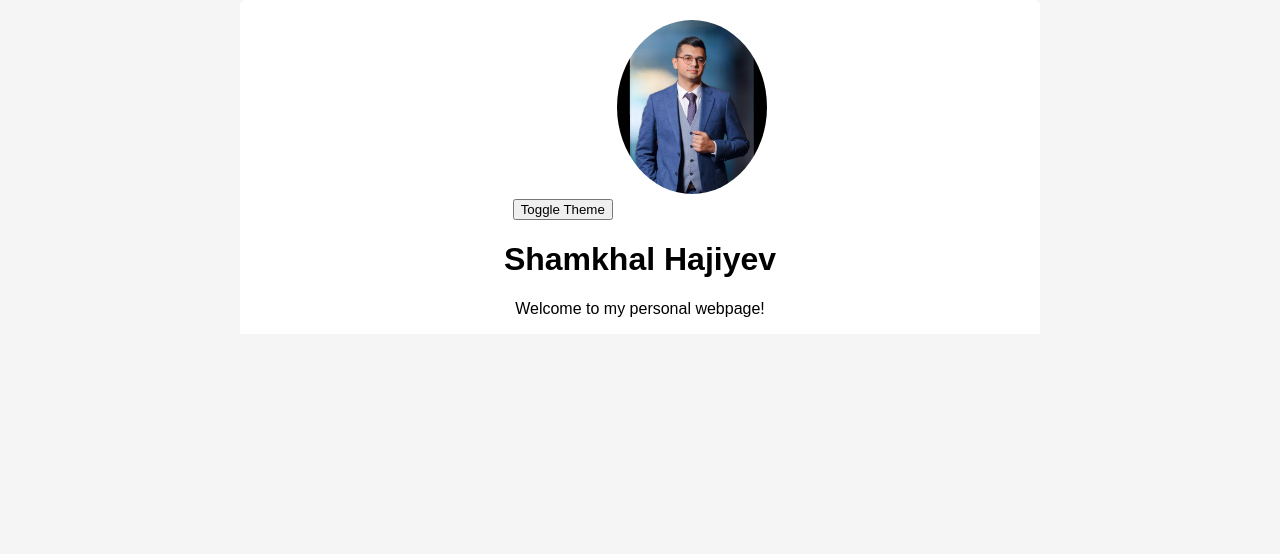
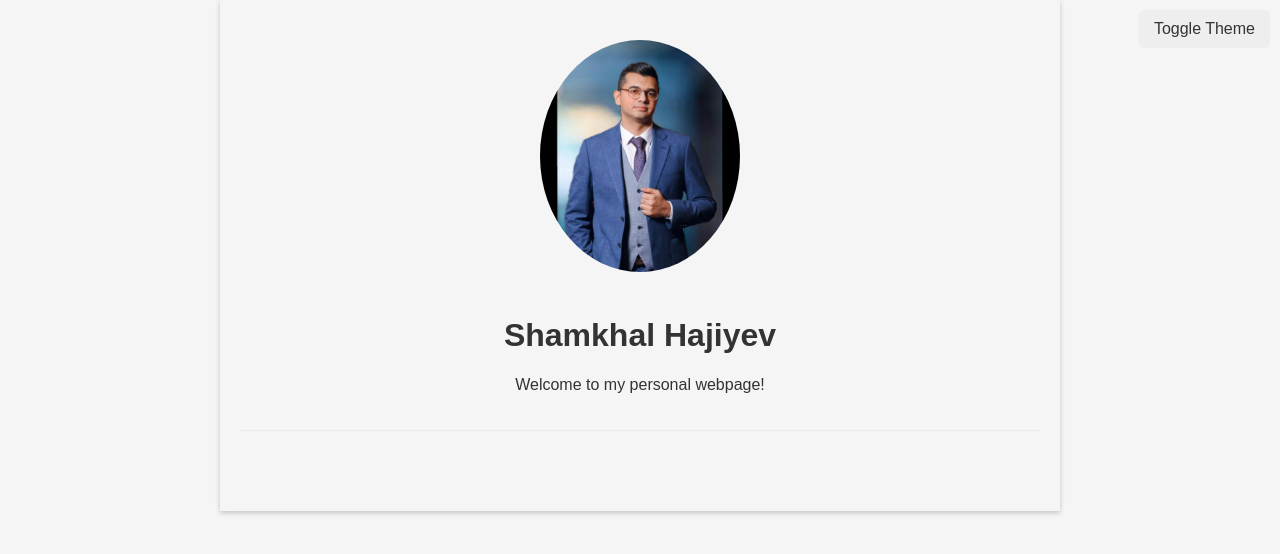
Before and after one commit to ShamkhalHajiyev/shamkhalhajiyev.github.io, a Jekyll site: the page built from README.md, in a window 1280 px wide. Shown: the top 554 px of the page. Built offline with Jekyll 4.4.1, drawn with Linux system fonts in a browser that asks for light colours; nearby versions of some CDN libraries; our own code applies the rules of GitHub Pages for plain Markdown files.

Commit message:
Update style.css

```diff
--- a/assets/css/style.css
+++ b/assets/css/style.css
@@ -1,66 +1,77 @@
-body, html {
+body {
     margin: 0;
     padding: 0;
     font-family: Arial, sans-serif;
-    background-color: #f5f5f5;
+    background-color: #f5f5f5; /* Light theme background */
+    color: #333; /* Light theme text */
+    transition: background-color 0.3s, color 0.3s; /* Smooth transition for theme change */
 }
 
 .container {
-    width: 100%;
     max-width: 800px;
     margin: auto;
-    text-align: center;
-    background-color: white;
-    border-radius: 5px;
-    overflow: hidden; /* This ensures that the border-radius applies to the children as well */
+    padding: 20px;
+    box-shadow: 0 2px 5px rgba(0,0,0,0.2);
 }
 
-.navigation {
-    background: #333;
-    color: white;
-}
-
-.navigation ul {
-    padding: 0;
-    list-style: none;
-    display: flex;
-    justify-content: center;
-}
-
-.navigation ul li {
-    padding: 10px 20px;
-}
-
-.navigation ul li a {
-    color: white;
-    text-decoration: none;
-    display: block;
+header {
+    text-align: center;
+    padding-bottom: 20px;
 }
 
 .profile-picture {
-    max-width: 150px; /* Adjust this to make your image smaller or larger */
+    width: 200px; /* Adjust as needed */
     height: auto;
     border-radius: 50%;
     margin: 20px auto;
 }
 
-footer {
-    background-color: #f5f5f5;
-    padding: 20px;
+.bio, .social-links {
+    text-align: center;
 }
 
 .social-links {
-    display: flex;
-    justify-content: center;
-    align-items: center;
+    margin-top: 20px;
 }
 
 .social-links a {
-    color: #333;
     margin: 0 10px;
-    font-size: 24px;
+    color: inherit; /* Inherits color from body */
+    font-size: 24px; /* Size of social icons */
 }
 
-.social-links a:hover {
-    color: #0077b5; /* LinkedIn color */
+footer {
+    text-align: center;
+    padding: 20px;
+    border-top: 1px solid #eaeaea;
 }
+
+/* Dark theme styles */
+body.dark-mode {
+    background-color: #333; /* Dark theme background */
+    color: #f5f5f5; /* Dark theme text */
+}
+
+body.dark-mode a {
+    color: #f5f5f5; /* Dark theme link color */
+}
+
+/* Theme toggle button style */
+#theme-toggle {
+    position: fixed;
+    top: 10px;
+    right: 10px;
+    background: #eee;
+    color: #333;
+    border: none;
+    padding: 10px 15px;
+    cursor: pointer;
+    font-size: 16px;
+    border-radius: 5px;
+    outline: none; /* Removes the outline on focus for a clean look */
+}
+
+body.dark-mode #theme-toggle {
+    background: #222;
+    color: #ddd;
+}
```
